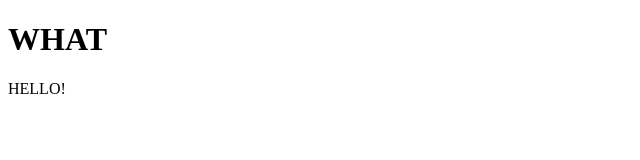
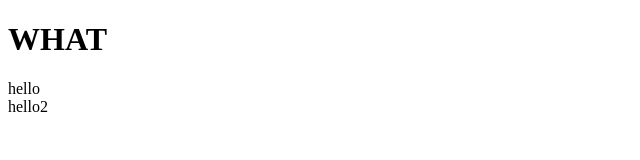
Before and after one commit to ionarevamp/ionarevamp.github.io, a plain HTML site: page index.html in a window 1280 px wide. Shown: the full height of the page, 0-640 px from the left. Drawn offline with Linux system fonts and the light colour scheme.

Commit message:
Update index.html

```diff
--- a/index.html
+++ b/index.html
@@ -5,6 +5,8 @@
   </head>
   <body>
     <h1>WHAT</h1>
-    <script type="text/javascript" src="main.js"></script>
+    <!-- <script type="text/javascript" src="main.js"></script> -->
+    <div>hello</div>
+    hello2
   </body>
 </html>
```
